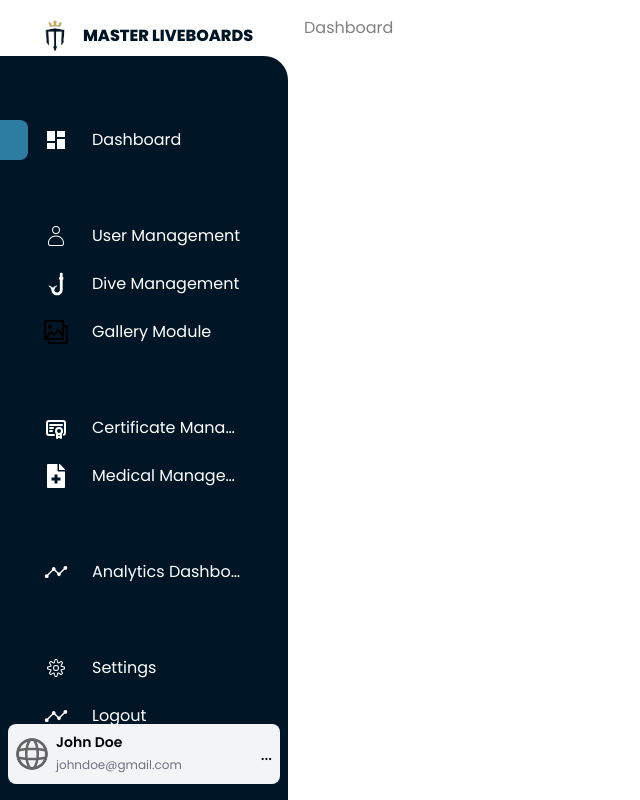
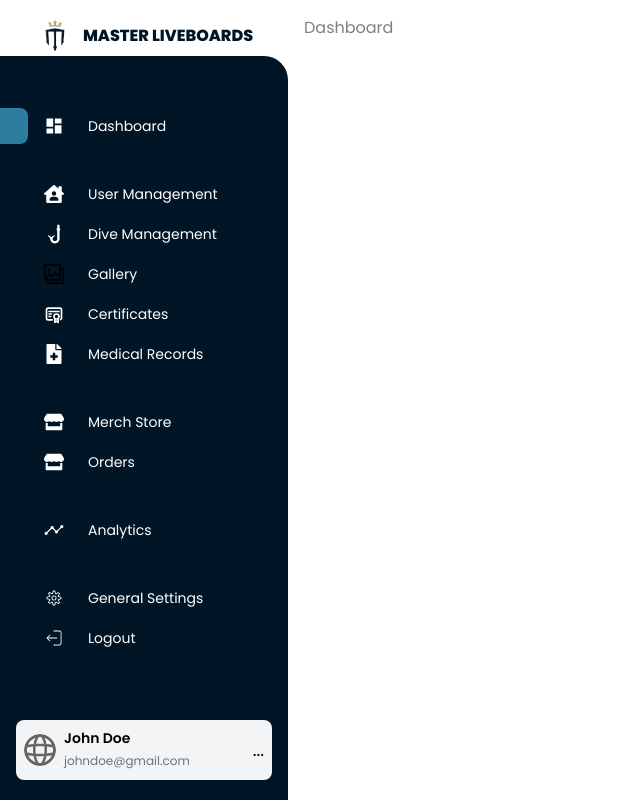
Before and after one commit to roserossssss/dive-site, a Next.js app in the folder diver-application/: page /Admin-Dashboard in a window 1280 px wide. Shown: the whole page, without its empty margins (0-640 px from the left). Built offline with nearby package versions, Linux system fonts and the light colour scheme.

Commit message:
updated admin-sidebar
-Added appropriate admin sidebar

```diff
--- a/diver-application/app/ui/admin-dashboard/sidebar/sidebar.tsx
+++ b/diver-application/app/ui/admin-dashboard/sidebar/sidebar.tsx
@@ -1,45 +1,54 @@
-"use client";
+
+"use client"
 
 import { useState } from "react";
 import { MdDashboard, MdSearch } from "react-icons/md";
-import { CiUser, CiSettings } from "react-icons/ci";
+import { CiLogout, CiSettings } from "react-icons/ci";
+import { FaStore, FaHouseUser, FaFileMedical } from "react-icons/fa";
 import { GiSnorkel } from "react-icons/gi";
 import { TbCertificate } from "react-icons/tb";
-import { FaFileMedical } from "react-icons/fa";
 import { IoAnalytics, IoClose, IoMenu } from "react-icons/io5";
 import { GrGallery } from "react-icons/gr";
 import Link from "next/link";
+
 import { usePathname } from "next/navigation";
+
 
 const Itemmenu = [
   {
       title: "Dashboard",
-        list: [{ title: "Dashboard", path: "/Admin-Dashboard", icon: <MdDashboard /> }],
-    },
-    {
-        title: "Admin Management",
       list: [
-            { title: "User Management", path: "/Admin-Dashboard/UsersManagement", icon: <CiUser /> },
-            { title: "Dive Management", path: "/Admin-Dashboard/DiveManagement", icon: <GiSnorkel /> },
-            { title: "Gallery Module", path: "/Admin-Dashboard/GalleryManagement", icon: <GrGallery /> },
+          { title: "Dashboard", path: "/Admin-Dashboard", icon: <MdDashboard /> }
       ],
   },
   {
-        title: "Requirements",
+      title: "Management",
       list: [
-            { title: "Certificate Management", path: "/Admin-Dashboard/CertificateManagement", icon: <TbCertificate /> },
-            { title: "Medical Management", path: "/Admin-Dashboard/MedicalManagement", icon: <FaFileMedical /> },
+          { title: "User Management", path: "/Admin-Dashboard/UsersManagement", icon: <FaHouseUser/> },
+          { title: "Dive Management", path: "/Admin-Dashboard/DiveManagement", icon: <GiSnorkel /> },
+          { title: "Gallery", path: "/Admin-Dashboard/GalleryManagement", icon: <GrGallery/> },
+          { title: "Certificates", path: "/Admin-Dashboard/CertificateManagement", icon: <TbCertificate /> },
+          { title: "Medical Records", path: "/Admin-Dashboard/MedicalManagement", icon: <FaFileMedical /> },
+      ],
+  },
+  {
+      title: "Store",
+      list: [
+          { title: "Merch Store", path: "/Admin-Dashboard/Store", icon: <FaStore /> },
+          { title: "Orders", path: "/Admin-Dashboard/Orders", icon: <FaStore /> },
       ],
   },
   {
       title: "Analytics",
-        list: [{ title: "Analytics Dashboard", path: "/Admin-Dashboard/AnalyticsPage", icon: <IoAnalytics /> }],
+      list: [
+          { title: "Analytics ", path: "/Admin-Dashboard/AnalyticsPage", icon: <IoAnalytics/> }
+      ],
   },
   {
-        title: "Account",
+      title: "Settings",
       list: [
-            { title: "Settings", path: "/Admin-Dashboard/SettingsPage", icon: <CiSettings /> },
-            { title: "Logout", path: "/login", icon: <IoAnalytics /> },
+          { title: "General Settings", path: "/Admin-Dashboard/SettingsPage", icon: <CiSettings /> },
+          { title: "Logout", path: "/login", icon: <CiLogout />},
       ],
   },
 ];
@@ -59,7 +68,7 @@ export default function Sidebar() {
 
         {/* Sidebar Header (Separate but Follows Sidebar State) */}
         <div
-          className={`fixed top-0 left-0 w-64 md:w-72 bg-white p-4 flex items-center justify-center z-40 transition-transform duration-300 ease-in-out
+          className={`fixed top-0 left-0 w-64 md:w-72 bg-white p-4 flex items-center justify-center z-40 transition-transform duration-300
           ${isOpen ? "translate-x-0" : "-translate-x-full md:translate-x-0"}`}
         >
           <img className="h-10 w-10" src="/images/dive_light_logo.svg" alt="Logo" />
@@ -69,7 +78,7 @@ export default function Sidebar() {
         {/* Sidebar */}
         <div
           className={`fixed top-14 left-0 h-[calc(100%-56px)] w-64 md:w-72 flex flex-col text-black z-50
-          transition-transform duration-300 ease-in-out bg-[#001526] rounded-tr-3xl overflow-y-auto
+          transition-transform duration-300 bg-[#001526] rounded-tr-3xl overflow-y-auto
           ${isOpen ? "translate-x-0" : "-translate-x-full md:translate-x-0"}`}
         >
           {/* Sidebar Menu */}
@@ -77,12 +86,12 @@ export default function Sidebar() {
             <ul>
               {Itemmenu.map((category) => (
                 <li key={category.title} className="mb-3 relative -left-5">
-                  <ul className="mb-14 mt-4 space-y-2">
+                  <ul className="mb-8 mt-1 space-y-1">
                     {category.list.map((item) => (
                       <li key={item.title} className="relative text-center">
                         <Link
                           href={item.path}
-                          className="flex gap-2 p-2 pl-12 text-white text-l relative"
+                          className="flex gap-2 p-2 pl-12 text-white relative"
                           onClick={() => setIsOpen(false)}
                         >
                           {/* Active Page Indicator */}
@@ -91,8 +100,8 @@ export default function Sidebar() {
                             ${pathname === item.path ? "bg-[#2C7DA0] block" : "hidden group-hover:block"}`}
                           ></span>
 
-                          <span className="text-2xl mr-4">{item.icon}</span>
-                          <span className="truncate">{item.title}</span>
+                          <span className="text-xl mr-4">{item.icon}</span>
+                          <span className="text-sm">{item.title}</span>
                         </Link>
                       </li>
                     ))}
@@ -103,7 +112,7 @@ export default function Sidebar() {
           </div>
 
           {/* User Profile Section */}
-          <div className="absolute left-2 bottom-4 flex items-center gap-2 p-2 rounded-lg bg-gray-100 w-[calc(100%-1rem)]">
+          <div className="m-4  flex items-center gap-2 p-2 rounded-lg bg-gray-100 ">
             <img src="/globe.svg" width="32" height="32" className="rounded-full" alt="User Avatar" />
             <div className="flex-1">
               <span className="block font-semibold text-black text-sm truncate">John Doe</span>
```
Lines whose indentation alone changed are shown as unchanged.
